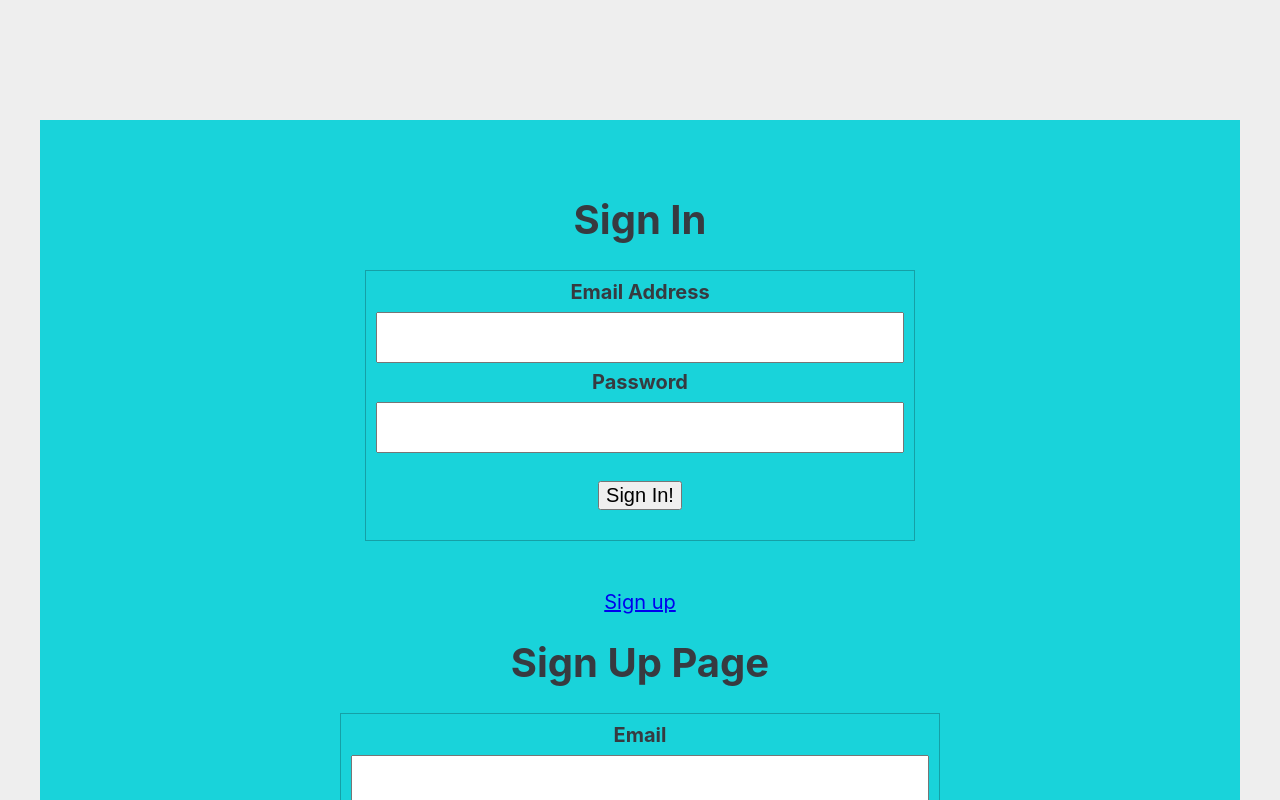
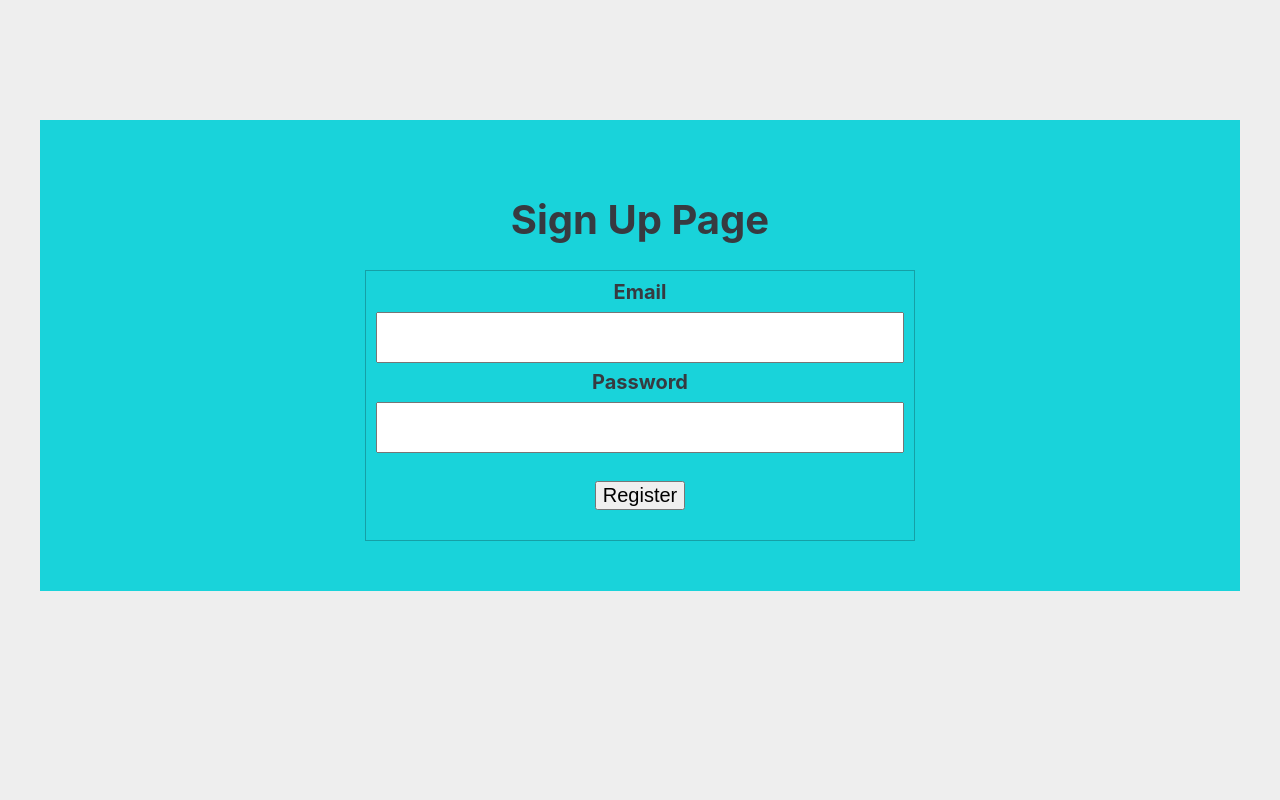
Before and after one commit to luztherose/techChallengePractice, a React (Create React App) app in the folder practice-app/: page /signup in a window 1280 px wide. Shown: the top 800 px of the page. Built offline with nearby package versions, Linux system fonts and the light colour scheme.

Commit message:
create multiple views

```diff
--- a/practice-app/src/components/App.js
+++ b/practice-app/src/components/App.js
@@ -1,7 +1,8 @@
 import React, { Component } from "react";
 import {
   BrowserRouter as Router,
-  Route, Link }
+  Route, Link
+}
   from 'react-router-dom';
 import LogIn from "./LogIn";
 import '../styles/App.scss';
@@ -14,13 +15,16 @@ class App extends Component {
   render() {
     return (
       <Router>
-          <div className="app wrapper">
-          <Login />
-          <Link to="/signup">Sign up</Link>
-          {/* <Route path="/login"  component={Login} /> */}
-          <Route path="/signup" component={SignUp} />
-          <Route path="/users"  component={Users} />
-          <Route path="/logout" component={LogOut} />
+        <div className="app wrapper">
+        {/* <h1>Sign In to Continue...</h1> */}
+          {/* <Login />
+          <SignUp /> */}
+
+          <Route exact path="/"  component={ Login } />
+          {/* <Link to="/signup">Sign up</Link> */}
+          <Route path="/signup" component={ SignUp } />
+          {/* <Route path="/users"  component={Users} />
+          <Route path="/logout" component={LogOut} /> */}
         </div>
       </Router>
     );
--- a/practice-app/src/components/LogIn.js
+++ b/practice-app/src/components/LogIn.js
@@ -3,7 +3,7 @@ import Users from "./Users"
 class Longin extends Component {
     render() {
         return (
-            <div className="loginContainer">
+            <div className="formContainer">
                 <h1>Sign In</h1>
                 <form >
                     <label>Email Address </label>
--- a/practice-app/src/components/SignUp.js
+++ b/practice-app/src/components/SignUp.js
@@ -3,7 +3,7 @@ import React, {Component} from "react";
 class SignUp extends Component {
     render() {
         return(
-            <div>
+            <div className="formContainer">
                 <h1>Sign Up Page</h1>
                 <form>
                     <div>
--- a/practice-app/src/styles/App.css
+++ b/practice-app/src/styles/App.css
@@ -288,7 +288,7 @@ body {
   color: #373a40;
 }
 
-.loginContainer {
+.formContainer {
   padding: 50px;
 }
 
--- a/practice-app/src/styles/_main.scss
+++ b/practice-app/src/styles/_main.scss
@@ -11,7 +11,13 @@ body {
     background: $bodyColor;
     color: $primaryColor;
 }
-.loginContainer {
+// .callouts {
+//     display: flex;
+//     justify-content: space-around;
+//     align-items: center;
+//     padding: 40px;
+// }
+.formContainer {
     padding: 50px;
 
 }
```
Also changed, not shown: 1 other file (tests, documents, lock files or other folders).
